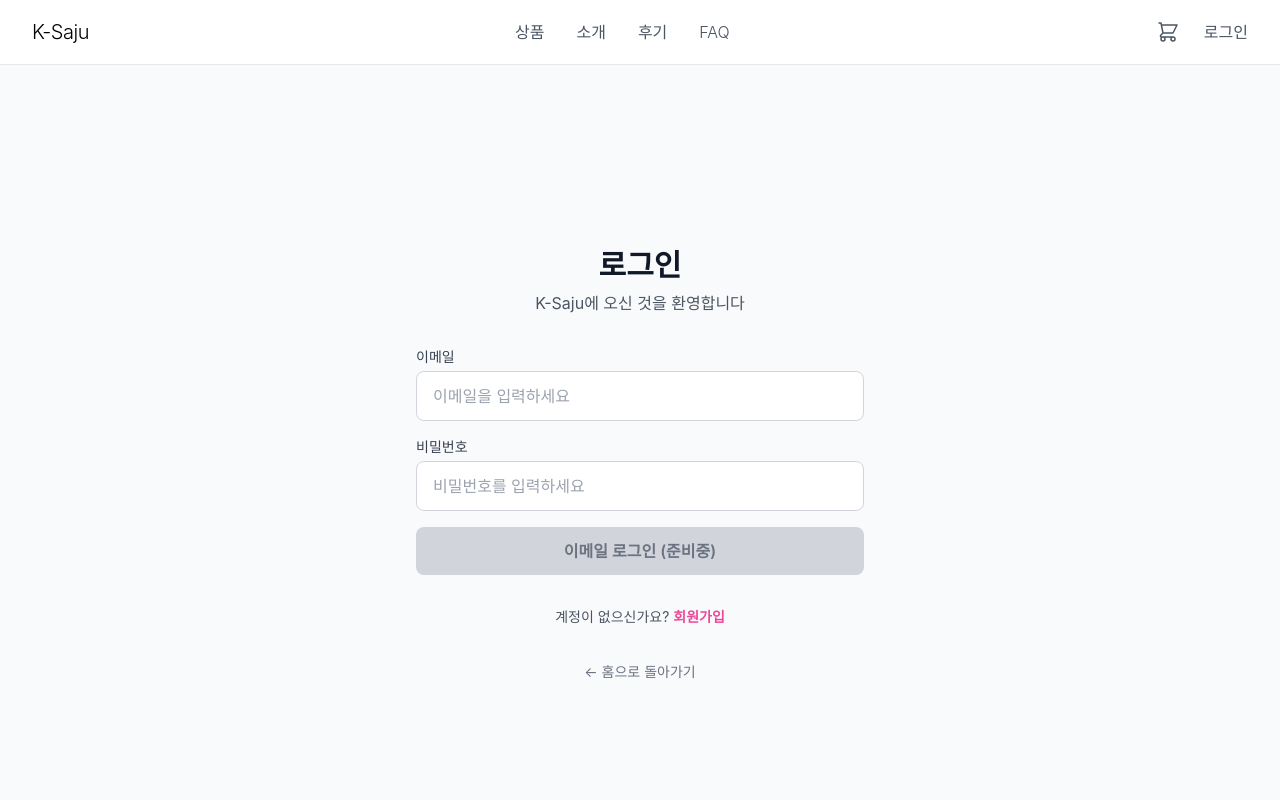
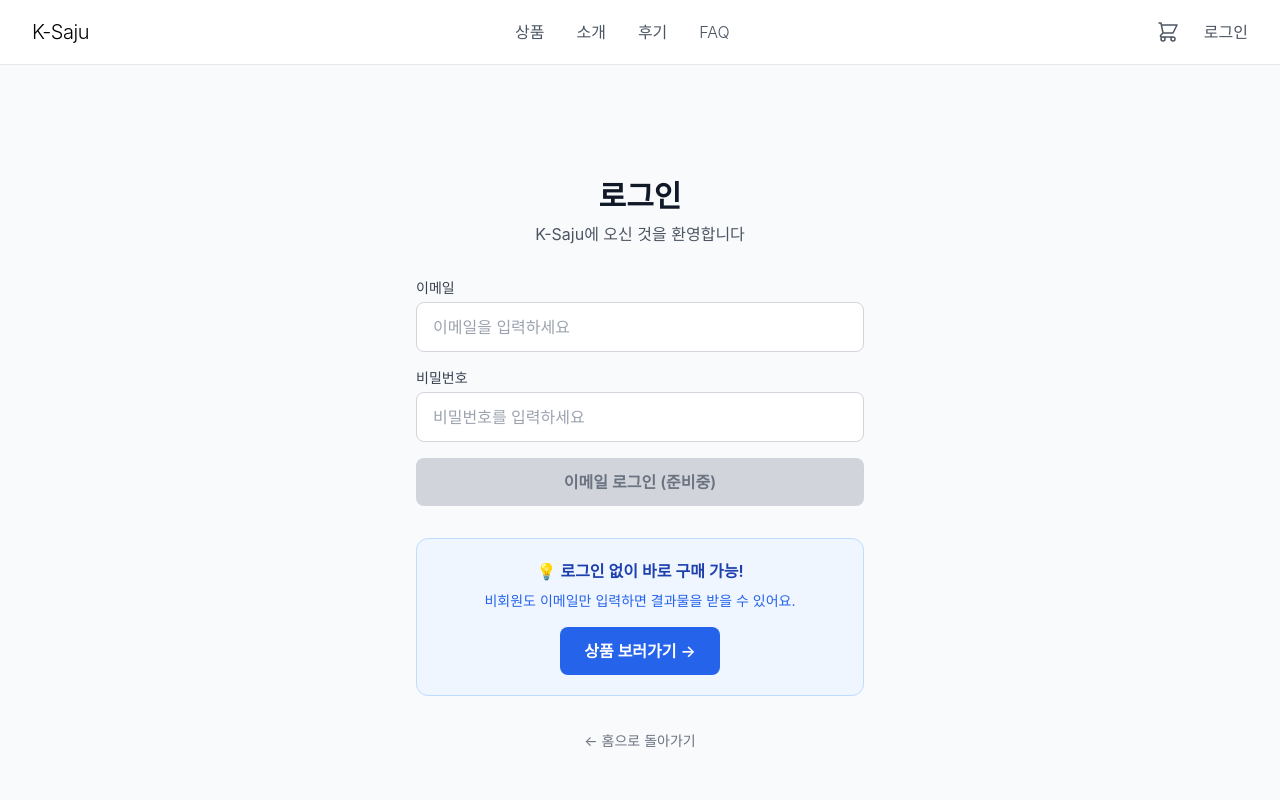
Before and after one commit to sangmin-cmd/k-saju-shop, a Next.js app: page /login in a window 1280 px wide. Shown: the top 800 px of the page. Built offline with nearby package versions, Linux system fonts and the light colour scheme; no server answers.

Commit message:
로그인 페이지 비회원 구매 안내 추가

```diff
--- a/app/checkout/page.tsx
+++ b/app/checkout/page.tsx
@@ -97,9 +97,7 @@ export default function CheckoutPage() {
 
     const phoneRegex = /^01[0-9]{8,9}$/;
     const cleanPhone = formData.customerPhone.replace(/-/g, '');
-    if (!formData.customerPhone.trim()) {
-      newErrors.customerPhone = '전화번호를 입력해주세요';
-    } else if (!phoneRegex.test(cleanPhone)) {
+    if (formData.customerPhone.trim() && !phoneRegex.test(cleanPhone)) {
       newErrors.customerPhone = '올바른 전화번호 형식이 아닙니다 (예: 01012345678)';
     }
 
@@ -325,7 +323,7 @@ export default function CheckoutPage() {
                   </div>
 
                   <div>
-                    <label className="block text-sm font-medium mb-1">전화번호 *</label>
+                    <label className="block text-sm font-medium mb-1">전화번호 <span className="text-gray-400 text-xs">(선택)</span></label>
                     <input
                       type="tel"
                       name="customerPhone"
--- a/app/login/page.tsx
+++ b/app/login/page.tsx
@@ -73,14 +73,18 @@ export default function LoginPage() {
           </button>
         </form>
 
-        {/* 하단 링크 */}
-        <div className="text-center text-sm text-gray-600">
-          <p>
-            계정이 없으신가요?{' '}
-            <Link href="/signup" className="text-primary-500 hover:text-primary-600 font-semibold">
-              회원가입
+        {/* 비회원 구매 안내 */}
+        <div className="bg-blue-50 border border-blue-200 rounded-xl p-5">
+          <div className="text-center">
+            <p className="text-blue-800 font-semibold mb-2">💡 로그인 없이 바로 구매 가능!</p>
+            <p className="text-blue-600 text-sm mb-4">비회원도 이메일만 입력하면 결과물을 받을 수 있어요.</p>
+            <Link
+              href="/products"
+              className="inline-block px-6 py-3 bg-blue-600 text-white font-semibold rounded-lg hover:bg-blue-700 transition-colors"
+            >
+              상품 보러가기 →
             </Link>
-          </p>
+          </div>
         </div>
 
         {/* 홈으로 */}
```
